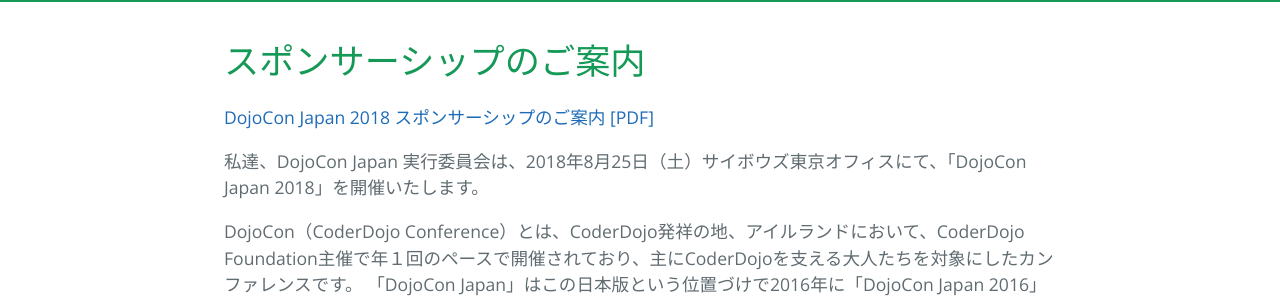
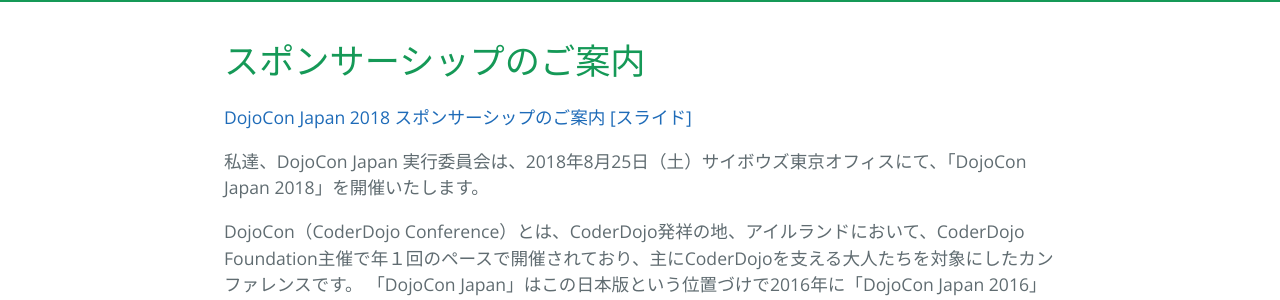
Before and after one commit to coderdojo-japan/dojocon2018.coderdojo.jp, a Jekyll site: the page built from sponsor.md, in a window 1280 px wide and 900 px high. Shown: the part 449-749 px from the top of the window. Built offline with Jekyll 4.4.1, drawn with Linux system fonts in a browser that asks for light colours; our own code applies the rules of GitHub Pages for plain Markdown files.

Commit message:
PDFからスライドに文言変更

```diff
--- a/sponsor.md
+++ b/sponsor.md
@@ -1,7 +1,7 @@
 # スポンサーシップのご案内
 
 
-[DojoCon Japan 2018 スポンサーシップのご案内 [PDF]](https://docs.google.com/presentation/d/e/2PACX-1vTi9tgYcWf29lots9oovBMtCODvs7oUJ0Ud2PSTFqLrXtGOLVnEIDlSjRG20SEMYPSTMbe9mblOkvp5/pub?start=false&loop=false&delayms=3000&slide=id.g1dd5633b99_0_171)
+[DojoCon Japan 2018 スポンサーシップのご案内 [スライド]](https://docs.google.com/presentation/d/e/2PACX-1vTi9tgYcWf29lots9oovBMtCODvs7oUJ0Ud2PSTFqLrXtGOLVnEIDlSjRG20SEMYPSTMbe9mblOkvp5/pub?start=false&loop=false&delayms=3000&slide=id.g1dd5633b99_0_171)
 
 私達、DojoCon Japan 実行委員会は、2018年8月25日（土）サイボウズ東京オフィスにて、「DojoCon Japan 2018」を開催いたします。
 
```
